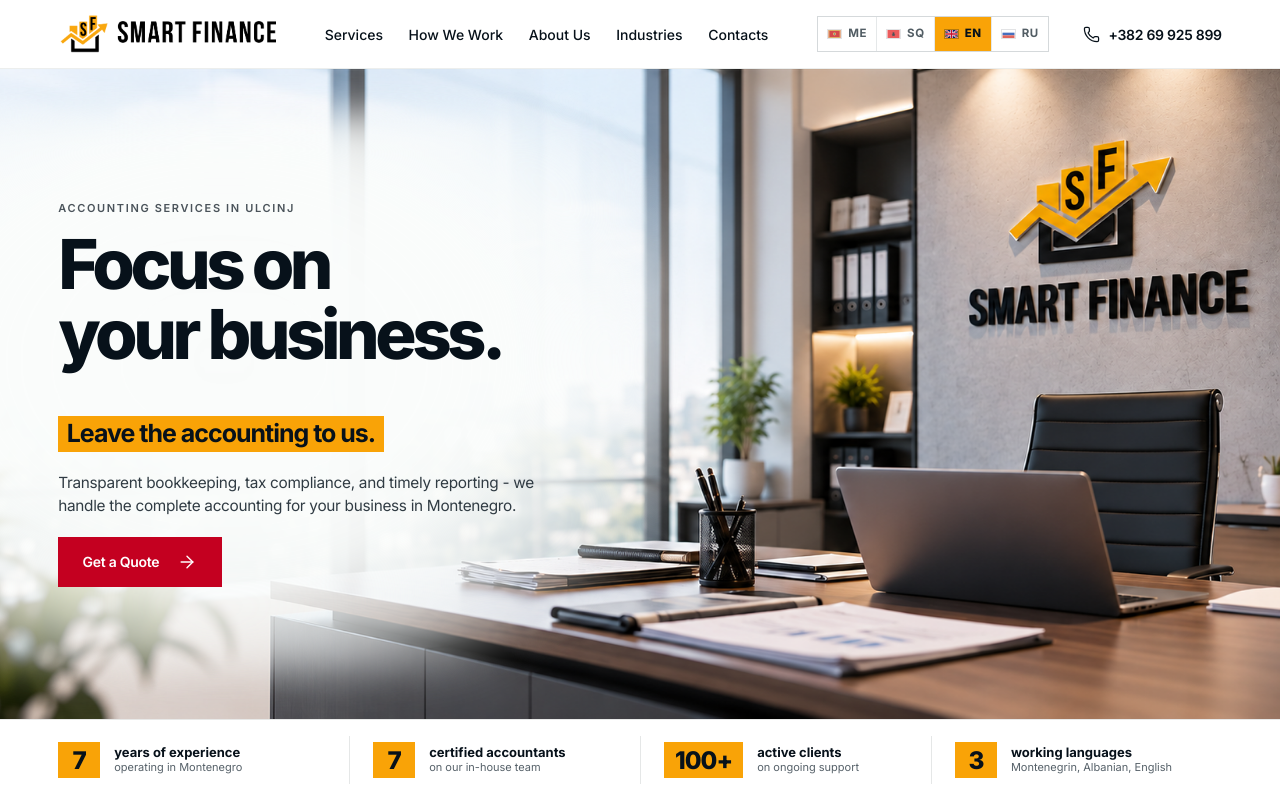
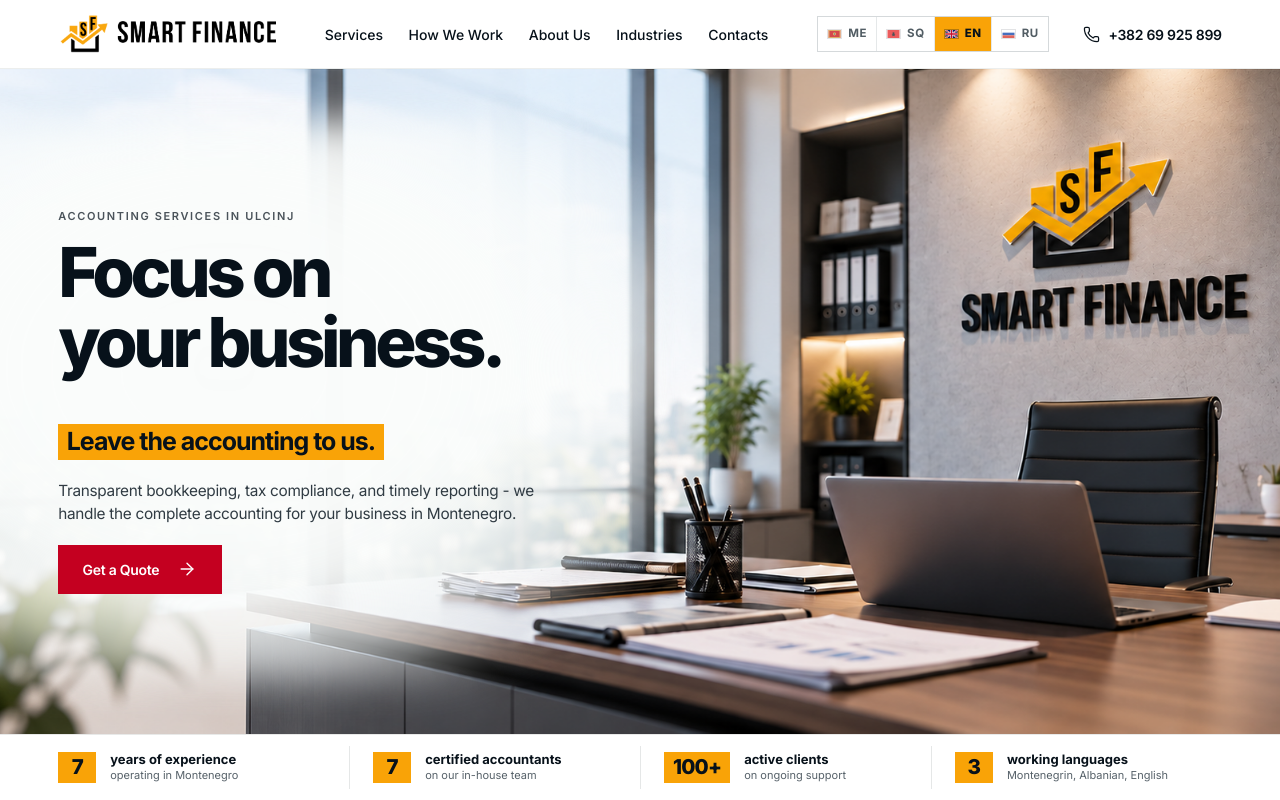
Before and after one commit to IraselDOO/SmartFinance, a Next.js app: page / in a window 1280 px wide. Shown: the top 800 px of the page. Built offline with nearby package versions, Linux system fonts and the light colour scheme.

Commit message:
Calibrate hero trust metrics height for pixel-perfect 1-screen desktop fit

```diff
--- a/src/app/sections.css
+++ b/src/app/sections.css
@@ -19,10 +19,11 @@
 
 /* Integrated bottom metrics strip inside Hero */
 .sf-trust {
-  padding-block: clamp(14px, 2svh, 24px);
+  padding-block: clamp(10px, 1.4svh, 18px);
   border-top: 1px solid #e8e9e8;
   border-bottom: 1px solid #e8e9e8;
   background: #fff;
+  flex-shrink: 0;
 }
 .sf-trust__grid {
   display: grid;
@@ -51,11 +52,11 @@
   align-items: center;
   justify-content: center;
   flex: 0 0 auto;
-  min-width: clamp(42px, 3.2vw, 52px);
-  padding: 6px 11px;
+  min-width: clamp(38px, 2.8vw, 48px);
+  padding: 5px 9px;
   background: var(--office-gold);
   color: var(--office-ink);
-  font-size: clamp(20px, min(1.9vw, 3.2svh), 30px);
+  font-size: clamp(18px, min(1.6vw, 2.6svh), 26px);
   font-weight: 800;
   line-height: 1;
   letter-spacing: -0.04em;
```
